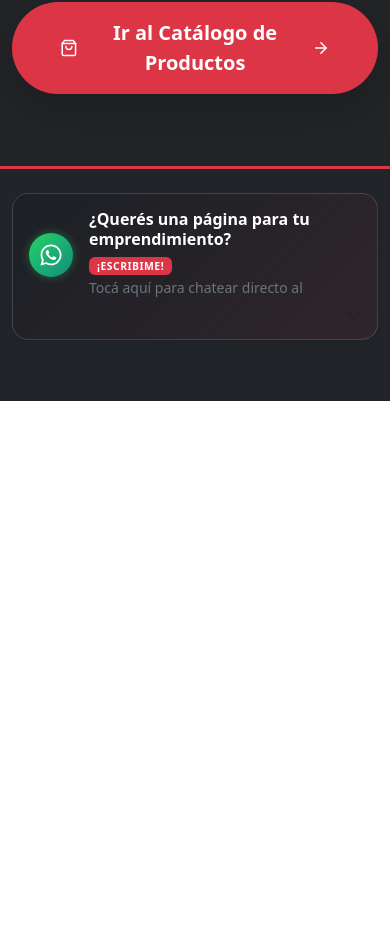
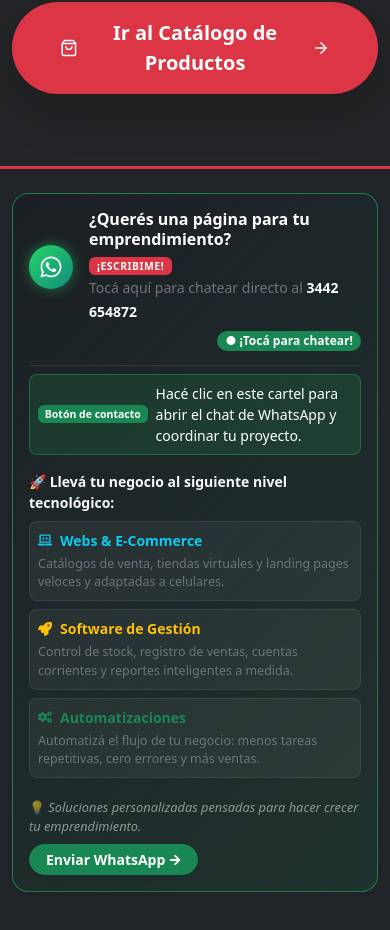
Before and after one commit to nicorromero/VentasProductosCongelados, a React (Vite) app in the folder Frontend/: page / in a window 390 px wide. Shown: the part 6406-7336 px from the top of the page. Before the commit the page ends 6807 px from the top, so only its background shows below. Built offline with nearby package versions, Linux system fonts and the light colour scheme; no server answers.

Commit message:
fix detalles de publicidad

```diff
--- a/Frontend/src/components/Footer.jsx
+++ b/Frontend/src/components/Footer.jsx
@@ -1,9 +1,6 @@
-import { useState } from 'react';
 import { FaWhatsapp, FaRocket, FaLaptopCode, FaCogs, FaArrowRight, FaChevronDown } from 'react-icons/fa';
 
 function Footer() {
-    const [isHovered, setIsHovered] = useState(false);
-
     const whatsappNumber = '5493442654872';
     const whatsappMessage = encodeURIComponent(
         '¡Hola! Vi el cartel en tu web y me gustaría consultar sobre una página web, software de gestión o automatizaciones para mi negocio.'
@@ -12,6 +9,57 @@ function Footer() {
 
     return (
         <footer className="bg-dark text-center py-4 mt-auto" style={{ borderTop: '3px solid #dc3545' }}>
+            <style>{`
+                .footer-promo-card {
+                    background: linear-gradient(135deg, rgba(28, 32, 37, 0.95) 0%, rgba(220, 53, 69, 0.08) 100%);
+                    border: 1px solid rgba(255, 255, 255, 0.14);
+                    box-shadow: 0 4px 12px rgba(0, 0, 0, 0.3);
+                    transition: all 0.35s cubic-bezier(0.4, 0, 0.2, 1);
+                }
+
+                /* En computadoras (>= 768px): Colapsado por defecto, se despliega suavemente al pasar el mouse */
+                @media (min-width: 768px) {
+                    .footer-promo-card:hover {
+                        background: linear-gradient(135deg, rgba(28, 32, 37, 0.98) 0%, rgba(25, 135, 84, 0.18) 100%) !important;
+                        border: 2px solid #25D366 !important;
+                        box-shadow: 0 10px 25px -5px rgba(37, 211, 102, 0.3), 0 0 15px rgba(37, 211, 102, 0.2) !important;
+                        transform: translateY(-3px);
+                    }
+                    .footer-promo-collapse {
+                        max-height: 0;
+                        opacity: 0;
+                        overflow: hidden;
+                        margin-top: 0;
+                        transition: max-height 0.4s ease, opacity 0.35s ease, margin-top 0.3s ease;
+                    }
+                    .footer-promo-card:hover .footer-promo-collapse {
+                        max-height: 520px;
+                        opacity: 1;
+                        margin-top: 0.85rem;
+                    }
+                    .footer-promo-chevron {
+                        transition: transform 0.3s ease;
+                    }
+                    .footer-promo-card:hover .footer-promo-chevron {
+                        transform: rotate(180deg);
+                    }
+                }
+
+                /* En celulares (< 768px): SIEMPRE desplegado para que el usuario pueda ver toda la información de inmediato */
+                @media (max-width: 767.98px) {
+                    .footer-promo-card {
+                        background: linear-gradient(135deg, rgba(28, 32, 37, 0.98) 0%, rgba(25, 135, 84, 0.14) 100%);
+                        border: 1.5px solid rgba(37, 211, 102, 0.5);
+                    }
+                    .footer-promo-collapse {
+                        max-height: none !important;
+                        opacity: 1 !important;
+                        overflow: visible !important;
+                        margin-top: 0.85rem !important;
+                    }
+                }
+            `}</style>
+
             <div className="container d-flex justify-content-center mb-3">
                 <a
                     href={whatsappUrl}
@@ -23,24 +71,9 @@ function Footer() {
                         width: '100%',
                         cursor: 'pointer',
                     }}
-                    onMouseEnter={() => setIsHovered(true)}
-                    onMouseLeave={() => setIsHovered(false)}
                     aria-label="Contacto por WhatsApp para desarrollo web y software de gestión"
                 >
-                    <div
-                        className="rounded-4 p-3 text-start position-relative shadow-sm"
-                        style={{
-                            background: isHovered
-                                ? 'linear-gradient(135deg, rgba(28, 32, 37, 0.98) 0%, rgba(25, 135, 84, 0.16) 100%)'
-                                : 'linear-gradient(135deg, rgba(28, 32, 37, 0.92) 0%, rgba(220, 53, 69, 0.08) 100%)',
-                            border: isHovered ? '2px solid #25D366' : '1px solid rgba(255, 255, 255, 0.14)',
-                            boxShadow: isHovered
-                                ? '0 10px 25px -5px rgba(37, 211, 102, 0.3), 0 0 15px rgba(37, 211, 102, 0.2)'
-                                : '0 4px 12px rgba(0, 0, 0, 0.3)',
-                            transform: isHovered ? 'translateY(-3px)' : 'translateY(0)',
-                            transition: 'all 0.35s cubic-bezier(0.4, 0, 0.2, 1)',
-                        }}
-                    >
+                    <div className="footer-promo-card rounded-4 p-3 text-start position-relative shadow-sm">
                         {/* Cabecera principal llamativa */}
                         <div className="d-flex align-items-center justify-content-between gap-2 flex-wrap">
                             <div className="d-flex align-items-center gap-3">
@@ -51,10 +84,7 @@ function Footer() {
                                         height: '44px',
                                         background: 'linear-gradient(135deg, #25D366 0%, #128C7E 100%)',
                                         color: '#fff',
-                                        boxShadow: isHovered
-                                            ? '0 0 16px rgba(37, 211, 102, 0.7)'
-                                            : '0 0 10px rgba(37, 211, 102, 0.4)',
-                                        transition: 'box-shadow 0.3s ease',
+                                        boxShadow: '0 0 12px rgba(37, 211, 102, 0.5)',
                                     }}
                                 >
                                     <FaWhatsapp size={24} />
@@ -67,35 +97,26 @@ function Footer() {
                                         </span>
                                     </h6>
                                     <span className="text-secondary small">
-                                        Tocá aquí para chatear directo al <strong className="text-light"></strong>
+                                        Tocá aquí para chatear directo al <strong className="text-light">3442 654872</strong>
                                     </span>
                                 </div>
                             </div>
 
                             <div className="d-flex align-items-center gap-2 ms-auto">
-                                <span className="badge rounded-pill bg-dark border border-secondary text-light small px-3 py-1 d-none d-sm-inline-flex align-items-center gap-1">
-                                    <span style={{ color: '#25D366' }}>●</span> {isHovered ? '¡Hacé clic para enviar WhatsApp!' : 'Pasa el mouse para ver más'}
+                                {/* Indicador para pantallas de escritorio */}
+                                <span className="badge rounded-pill bg-dark border border-secondary text-light small px-3 py-1 d-none d-md-inline-flex align-items-center gap-1">
+                                    <span style={{ color: '#25D366' }}>●</span> Pasa el mouse para ver más
                                 </span>
-                                <FaChevronDown
-                                    className="text-muted"
-                                    style={{
-                                        transform: isHovered ? 'rotate(180deg)' : 'rotate(0deg)',
-                                        transition: 'transform 0.3s ease',
-                                    }}
-                                />
+                                {/* Indicador para pantallas de celular */}
+                                <span className="badge rounded-pill bg-success text-white small px-2 py-1 d-inline-flex d-md-none align-items-center gap-1">
+                                    ● ¡Tocá para chatear!
+                                </span>
+                                <FaChevronDown className="footer-promo-chevron text-muted d-none d-md-inline-block" />
                             </div>
                         </div>
 
-                        {/* Contenido desplegable con información llamativa */}
-                        <div
-                            style={{
-                                maxHeight: isHovered ? '480px' : '0px',
-                                opacity: isHovered ? 1 : 0,
-                                overflow: 'hidden',
-                                transition: 'max-height 0.4s ease, opacity 0.35s ease, margin-top 0.3s ease',
-                                marginTop: isHovered ? '0.85rem' : '0rem',
-                            }}
-                        >
+                        {/* Contenido: desplegable en escritorio, fijo/abierto en celular */}
+                        <div className="footer-promo-collapse">
                             <hr className="border-secondary my-2 opacity-25" />
 
                             <div
@@ -112,7 +133,7 @@ function Footer() {
                             </div>
 
                             <p className="text-light small mb-2 fw-semibold">
-                                Llevá tu negocio al siguiente nivel tecnológico:
+                                🚀 Llevá tu negocio al siguiente nivel tecnológico:
                             </p>
 
                             <div className="row g-2 mb-3">
@@ -164,7 +185,7 @@ function Footer() {
 
                             <div className="d-flex justify-content-between align-items-center flex-wrap gap-2 pt-1">
                                 <span className="text-white-50 small" style={{ fontSize: '0.8rem' }}>
-                                    <em>Soluciones personalizadas pensadas para hacer crecer tu emprendimiento.</em>
+                                    💡 <em>Soluciones personalizadas pensadas para hacer crecer tu emprendimiento.</em>
                                 </span>
                                 <span className="btn btn-sm btn-success fw-bold px-3 py-1 rounded-pill d-inline-flex align-items-center gap-1 shadow-sm">
                                     Enviar WhatsApp <FaArrowRight size={12} />
```
